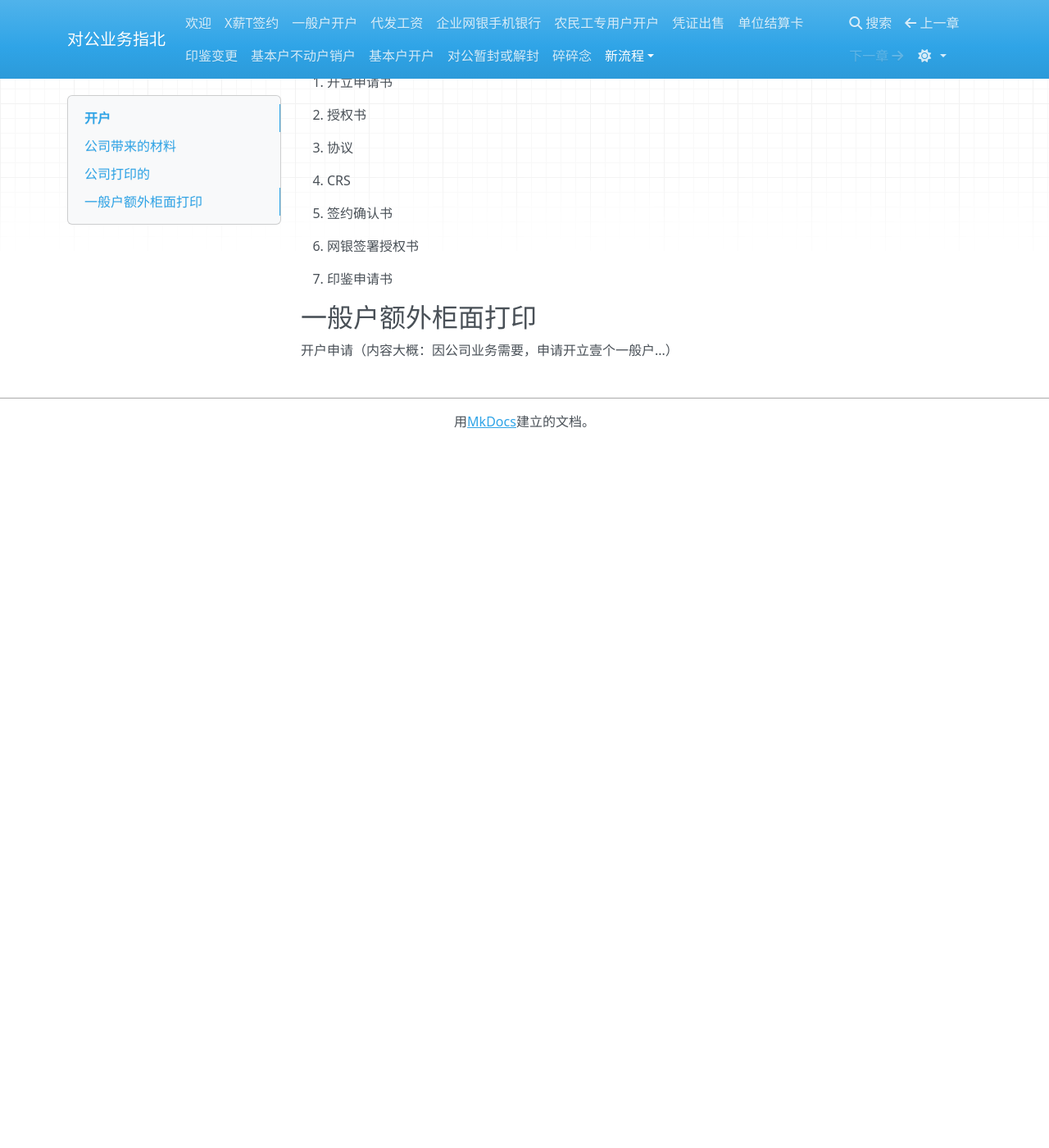
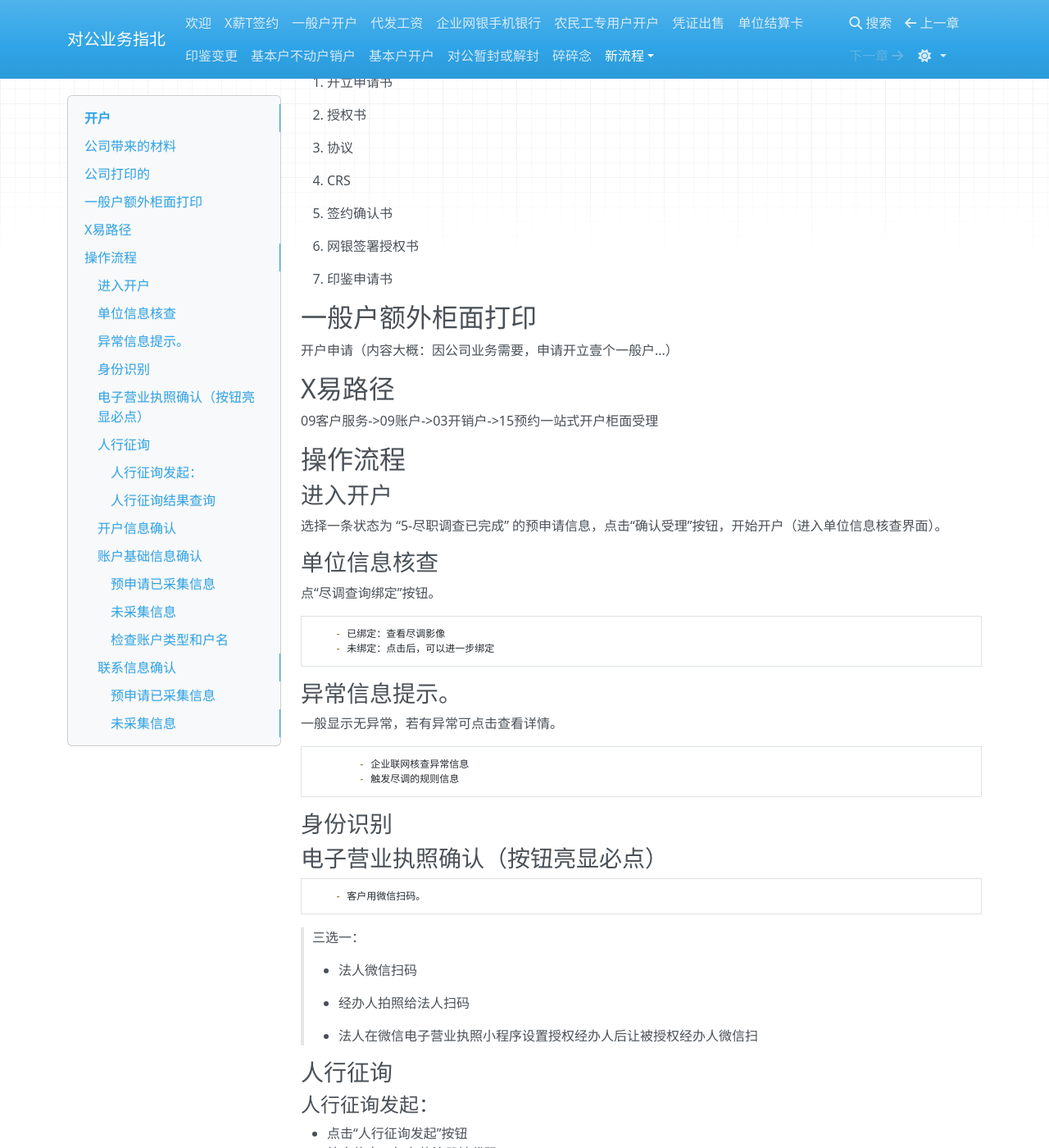
Before and after one commit to sakurafisch/fi, an MkDocs documentation site: the page built from docs/新流程/开户.md, in a window 1280 px wide and 1400 px high, scrolled down 659 px. Shown: the whole window at 82% size. Built offline with MkDocs 1.6.1, drawn with Linux system fonts in a browser that asks for light colours; nearby versions of some CDN libraries; before the commit the page ends 1201 px from its top, so only the background shows below that; some of the changed text lies outside the part shown.

Commit message:
feat: 新流程开户操作流程

```diff
--- a/docs/新流程/开户.md
+++ b/docs/新流程/开户.md
@@ -45,3 +45,130 @@
 ## 一般户额外柜面打印
 
 开户申请（内容大概：因公司业务需要，申请开立壹个一般户...）
+
+## X易路径
+
+09客户服务->09账户->03开销户->15预约一站式开户柜面受理
+
+## 操作流程
+
+### 进入开户
+
+选择一条状态为 “5-尽职调查已完成” 的预申请信息，点击“确认受理”按钮，开始开户（进入单位信息核查界面）。
+
+### 单位信息核查
+
+点“尽调查询绑定”按钮。
+
+		- 已绑定：查看尽调影像
+		- 未绑定：点击后，可以进一步绑定
+
+### 异常信息提示。
+
+一般显示无异常，若有异常可点击查看详情。
+
+			- 企业联网核查异常信息
+			- 触发尽调的规则信息
+
+### 身份识别
+
+### 电子营业执照确认（按钮亮显必点）
+
+		- 客户用微信扫码。
+
+> 三选一：
+>
+> - 法人微信扫码
+>
+> - 经办人拍照给法人扫码
+> - 法人在微信电子营业执照小程序设置授权经办人后让被授权经办人微信扫
+
+### 人行征询
+
+#### 人行征询发起：
+
+  - 点击“人行征询发起”按钮
+  - 补充信息，如存款注册地代码：xxxxxx
+
+#### 人行征询结果查询
+
+  - 点击“人行征询结果查询”按钮
+  - 如失败或无征询结果，可以重新点“人行征询发起”按钮以再次发起征询，直至人行征询结果返回“处理成功”为止。
+
+### 开户信息确认
+
+1. 点击“开户信息确认”按钮，该界面默认显示客户预申请时的填写信息，可柜面修改。
+2. 点击“影像查看“按钮，查看预申请时客户上传的证照影像。
+
+3. 确认无误，点”下一步“按钮。
+
+### 账户基础信息确认
+
+#### 预申请已采集信息
+
+- 人行存款人类别
+- 账户类型
+- 账户性质
+- 账户名称
+
+> 人行存款人类别：
+>
+> 根据统一社会信用代码证前两位限定
+>
+> - 企业法人
+> - 非企业法人
+> - 有字号个体工商户
+> - 无字号个体工商户
+>
+> 核心存款人类别映射：
+>
+> - 01-企业法人及其分支机构
+> - 14 农民专业合作社
+> - 02-非法人企业及其分支机构
+> - 26-有字号个体工商户
+> - 27-无字号个体工商户
+
+#### 未采集信息
+
+其他所有信息
+
+#### 检查账户类型和户名
+
+- 基本户、一般户，户名应与存款人名称一致。
+
+> 开立一般户，还需选择”一般户用途“，枚举值如下：
+>
+> - 货款
+> - 其他结算需要
+
+- 专用户，户名可为 【存款人名称 + 后缀】。
+
+> 当专户资金性质为”单位内部的党、团、工会经费“时，支持录入户名后缀。
+
+- 临时户，户名可为【存款人名称 + 后缀】。
+
+> 临时户必须录入有效期，且不能超过当前日期2年。
+
+确认无误，点击”下一步“按钮。
+
+### 联系信息确认
+
+#### 预申请已采集信息
+
+> 柜面依然可修改
+
+- 注册地址
+- 经营地址
+- T讯地址
+- 法定代表人/单位负责人
+- 财务负责人（一般选”同法定代表人“）
+- 财会人员（视情况，一般选”同开户申请人“）
+
+#### 未采集信息
+
+- 日常联系人1（一般选”同开户申请人“）
+- 日常联系人2（一般选”同法定代表人“）
+
+
+
+确认无误，点击”修改信息确认“按钮，推送X互屏点击”确认“。
```
